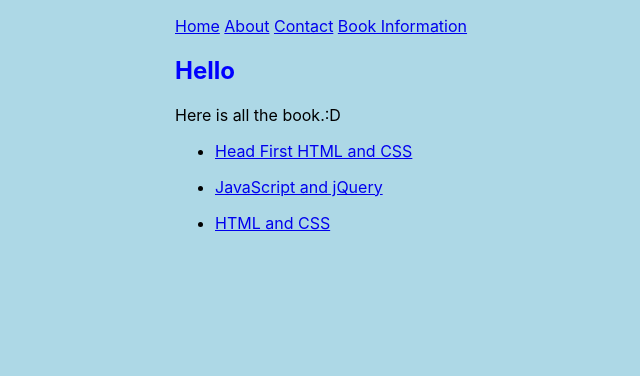
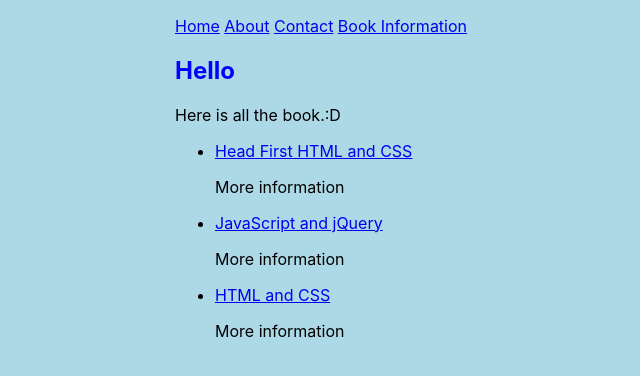
Before and after one commit to Hugo-322/Hugo-Cheang_31_libary, an Eleventy site: page book/index.html in a window 1280 px wide. Shown: the whole page, without its empty margins (115-755 px from the left). Built offline with nearby package versions, Linux system fonts and the light colour scheme; Eleventy itself is replaced by a stand-in of ours; files that its build step writes are made by us from their sources.

Commit message:
Update index.html

```diff
--- a/book/index.html
+++ b/book/index.html
@@ -15,9 +15,8 @@ Here is all the book.:D
       {{ book.data.title }}
     </a>
     <p>
-    <a href="{{book.url}}">
-     {{ book.data.title2 }}
-   </a>
+    More information
+      </p>
   </li>
 {%- endfor -%}
 </ul>
```
